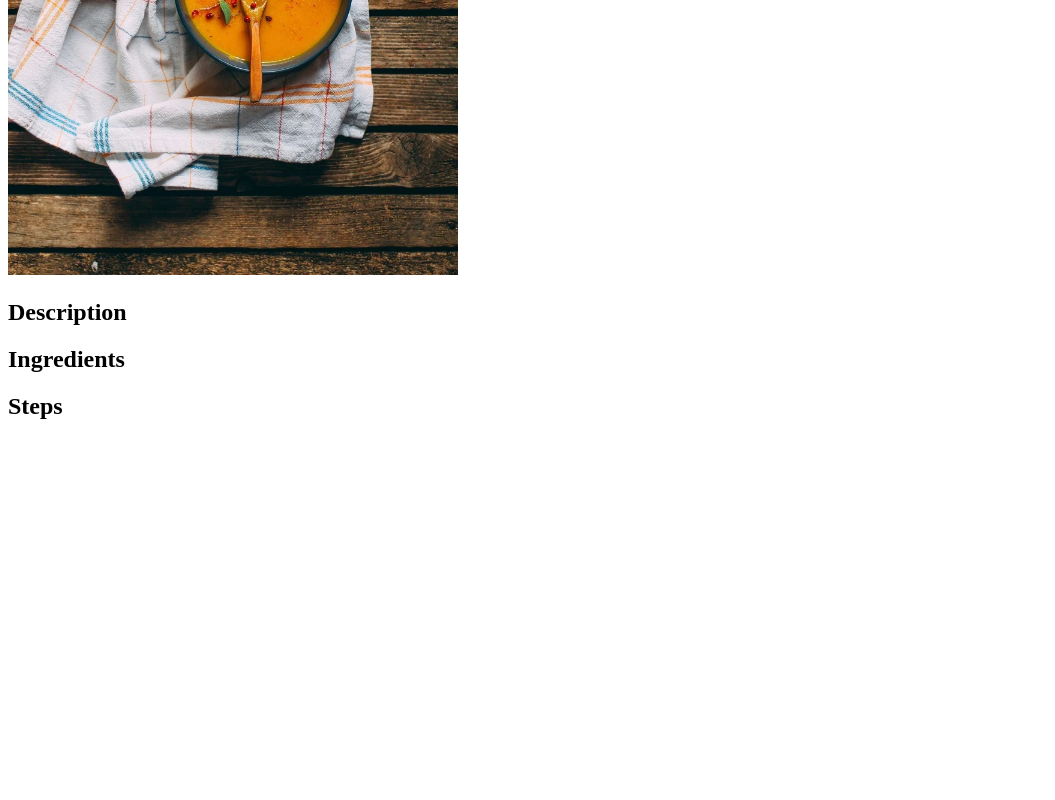
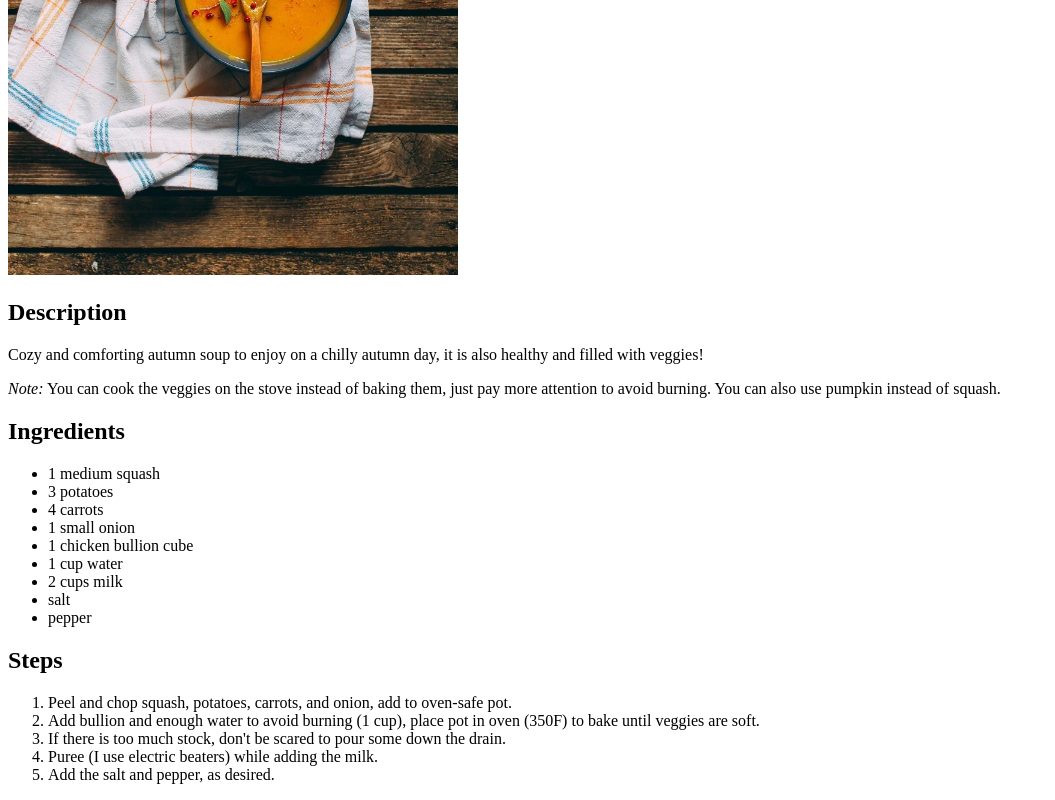
Before and after one commit to paulabondoc/odin-recipes, a plain HTML site: page recipes/autumn-soup.html in a window 1280 px wide. Shown: the part 468-1268 px from the top of the page, without its empty margins (0-1055 px from the left). Before the commit the page ends 908 px from the top, so only its background shows below. Drawn offline with Linux system fonts and the light colour scheme.

Commit message:
Add image and content to autumn-soup.html
Added the description, ingredients, and steps to autumn-soup.html.
Added its link to the home page. Also changed the recipes link format
to be a <ul> so the multiple recipes aren't all in one line.

```diff
--- a/recipes/autumn-soup.html
+++ b/recipes/autumn-soup.html
@@ -13,12 +13,30 @@
     <img src="../images/autumn-soup.webp" alt="Two bowls of autumn soup on a dishcloth on top of a wooden table" width="450">
 
     <h2>Description</h2>
-    <p></p>
+    <p>Cozy and comforting autumn soup to enjoy on a chilly autumn day, it is also healthy and filled with veggies!</p>
+
+    <p><em>Note:</em> You can cook the veggies on the stove instead of baking them, just pay more attention to avoid burning. You can also use pumpkin instead of squash.</p>
 
     <h2>Ingredients</h2>
     <ul>
+        <li>1 medium squash</li>
+        <li>3 potatoes</li>
+        <li>4 carrots</li>
+        <li>1 small onion</li>
+        <li>1 chicken bullion cube</li>
+        <li>1 cup water</li>
+        <li>2 cups milk</li>
+        <li>salt</li>
+        <li>pepper</li>
     </ul>
 
     <h2>Steps</h2>
+    <ol>
+        <li>Peel and chop squash, potatoes, carrots, and onion, add to oven-safe pot.</li>
+        <li>Add bullion and enough water to avoid burning (1 cup), place pot in oven (350F) to bake until veggies are soft.</li>
+        <li>If there is too much stock, don't be scared to pour some down the drain.</li>
+        <li>Puree (I use electric beaters) while adding the milk.</li>
+        <li>Add the salt and pepper, as desired.</li>
+    </ol>
 </body>
 </html>
```
Also changed, not shown: index.html (+4 -1 lines).
